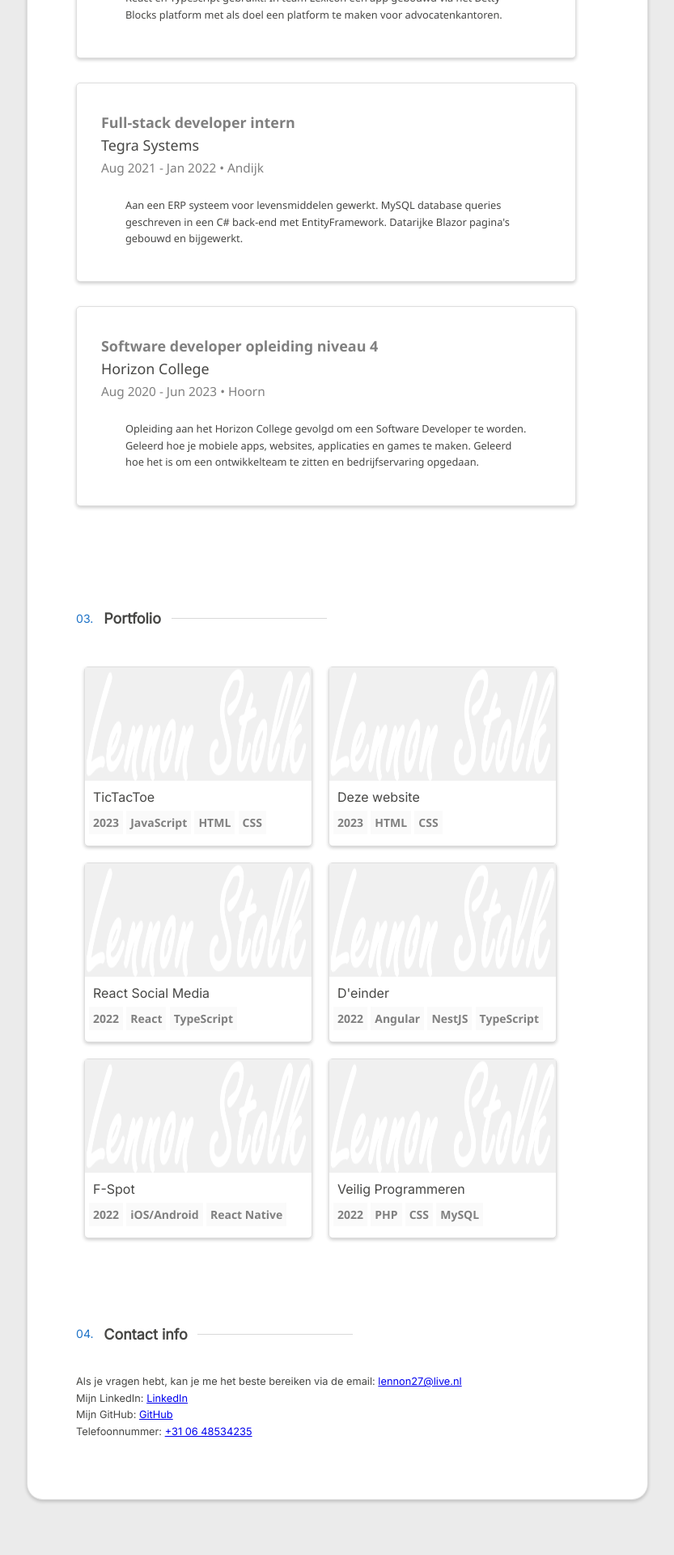
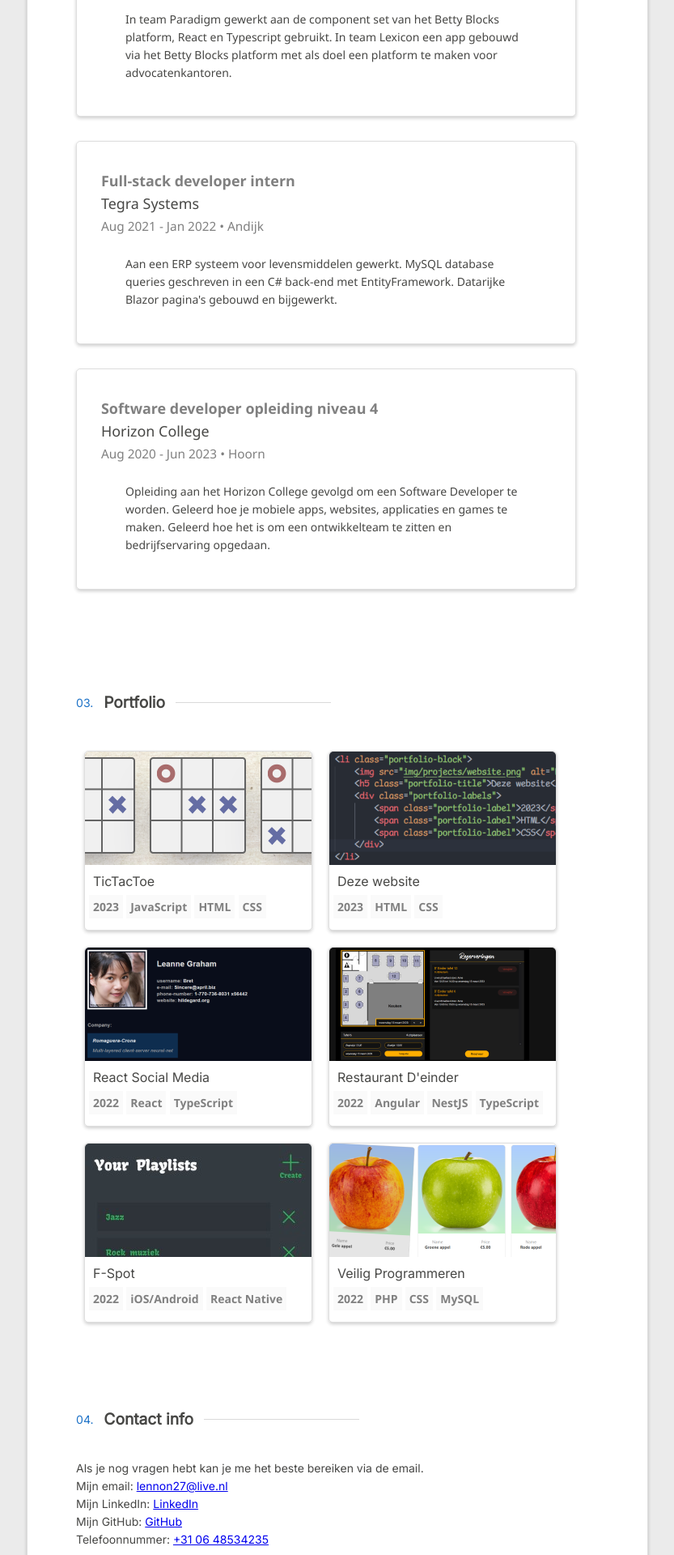
Before and after one commit to LennonStolk/website, a PHP site: page / in a window 1280 px wide. Shown: the part 1280-3200 px from the top of the page at 81% size, without its empty margins (223-1056 px from the left). Run offline with PHP 8.4, Linux system fonts and the light colour scheme; some libraries are stand-ins or nearby versions; some web fonts are replaced.

Commit message:
Project plaatjes ingevuld

```diff
--- a/css/style.css
+++ b/css/style.css
@@ -213,6 +213,7 @@
   font-weight: bold;
   color: var(--main-headers);
   transition: ease-in-out 200ms;
+  font-size: clamp(16px, 1.5vw, 28px);
 }
 .main h3:hover {
   color: var(--highlight);
@@ -223,9 +224,9 @@
   color: var(--highlight);
 }
 .main p {
-  line-height: clamp(16px, 1.6vw, 32px);
+  line-height: clamp(22px, 1.6vw, 32px);
   margin: clamp(10px, 1vw, 20px) 0;
-  font-size: clamp(10px, 1vw, 20px);
+  font-size: clamp(14px, 1vw, 20px);
   max-width: 1000px;
   color: var(--main-text);
 }
@@ -375,6 +376,7 @@
 }
 
 .portfolio-image {
+  border-radius: 5px 5px 0 0;
   width: 280px;
   height: 140px;
   background-color: rgb(240, 240, 240);
@@ -427,7 +429,7 @@
     padding-left: 10px;
   }
   .main {
-    margin: 10px;
+    margin: 10px 10px 100px 10px;
   }
   .section-title {
     margin-bottom: 20px;
--- a/index.html
+++ b/index.html
@@ -111,7 +111,7 @@
                 <li class="experience-block">
                     <h6 class="experience-role">Hackathon wedstrijd</h6>
                     <h5 class="experience-company">Skills the finals (Software Development)</h5>
-                    <span class="experience-date-location">Mar 2023 • Hoorn</span>
+                    <span class="experience-date-location">Mar 2023 • Amsterdam</span>
                     <p class="experience-description">In deze hackathon moest ik in verschillende rondes een applicatie
                         bouwen. Na door te zijn gegaan in de voorrondes en kwalificaties heb ik
                         meegedaan aan de finale van Skills Heroes.
@@ -155,7 +155,7 @@
             </div>
             <ul class="portfolio-list">
                 <li class="portfolio-block">
-                    <img src="img/logo.png" alt="Plaatje van project TicTacToe" class="portfolio-image">
+                    <img src="img/projects/tictactoe.png" alt="Plaatje van project TicTacToe" class="portfolio-image">
                     <h5 class="portfolio-title">TicTacToe</h5>
                     <div class="portfolio-labels">
                         <span class="portfolio-label">2023</span>
@@ -165,7 +165,7 @@
                     </div>
                 </li>
                 <li class="portfolio-block">
-                    <img src="img/logo.png" alt="Plaatje van project deze website" class="portfolio-image">
+                    <img src="img/projects/website.png" alt="Plaatje van project deze website" class="portfolio-image">
                     <h5 class="portfolio-title">Deze website</h5>
                     <div class="portfolio-labels">
                         <span class="portfolio-label">2023</span>
@@ -174,7 +174,8 @@
                     </div>
                 </li>
                 <li class="portfolio-block">
-                    <img src="img/logo.png" alt="Plaatje van project React Social Media" class="portfolio-image">
+                    <img src="img/projects/reactsocial.png" alt="Plaatje van project React Social Media"
+                        class="portfolio-image">
                     <h5 class="portfolio-title">React Social Media</h5>
                     <div class="portfolio-labels">
                         <span class="portfolio-label">2022</span>
@@ -183,8 +184,8 @@
                     </div>
                 </li>
                 <li class="portfolio-block">
-                    <img src="img/logo.png" alt="Plaatje van project d' Einder" class="portfolio-image">
-                    <h5 class="portfolio-title">D'einder</h5>
+                    <img src="img/projects/deinder.png" alt="Plaatje van project d' Einder" class="portfolio-image">
+                    <h5 class="portfolio-title">Restaurant D'einder</h5>
                     <div class="portfolio-labels">
                         <span class="portfolio-label">2022</span>
                         <span class="portfolio-label">Angular</span>
@@ -193,7 +194,7 @@
                     </div>
                 </li>
                 <li class="portfolio-block">
-                    <img src="img/logo.png" alt="Plaatje van project React Social Media" class="portfolio-image">
+                    <img src="img/projects/fspot.jpg" alt="Plaatje van project F-Spot" class="portfolio-image">
                     <h5 class="portfolio-title">F-Spot</h5>
                     <div class="portfolio-labels">
                         <span class="portfolio-label">2022</span>
@@ -202,7 +203,8 @@
                     </div>
                 </li>
                 <li class="portfolio-block">
-                    <img src="img/logo.png" alt="Plaatje van project React Social Media" class="portfolio-image">
+                    <img src="img/projects/veilig.png" alt="Plaatje van project Veilig Porgrammeren"
+                        class="portfolio-image">
                     <h5 class="portfolio-title">Veilig Programmeren</h5>
                     <div class="portfolio-labels">
                         <span class="portfolio-label">2022</span>
@@ -222,8 +224,8 @@
                 <div class="section-title-line"></div>
             </div>
             <p class="contact-info">
-                Als je vragen hebt, kan je me het beste bereiken via de email: <a
-                    href="mailto:lennon27@live.nl">lennon27@live.nl</a><br>
+                Als je nog vragen hebt kan je me het beste bereiken via de email.<br>
+                Mijn email: <a href="mailto:lennon27@live.nl">lennon27@live.nl</a><br>
                 Mijn LinkedIn: <a href="http://linkedin.com/in/lennonstolk">LinkedIn</a><br>
                 Mijn GitHub: <a href="http://github.com/lennonstolk">GitHub</a><br>
                 Telefoonnummer: <a href="tel:+31 06 48534235">+31 06 48534235</a><br>
```
Also changed, not shown: img/projects/deinder.png (added), img/projects/fspot.jpg (added), img/projects/reactsocial.png (added), img/projects/tictactoe.png (added), img/projects/veilig.png (added), img/projects/website.png (added).
